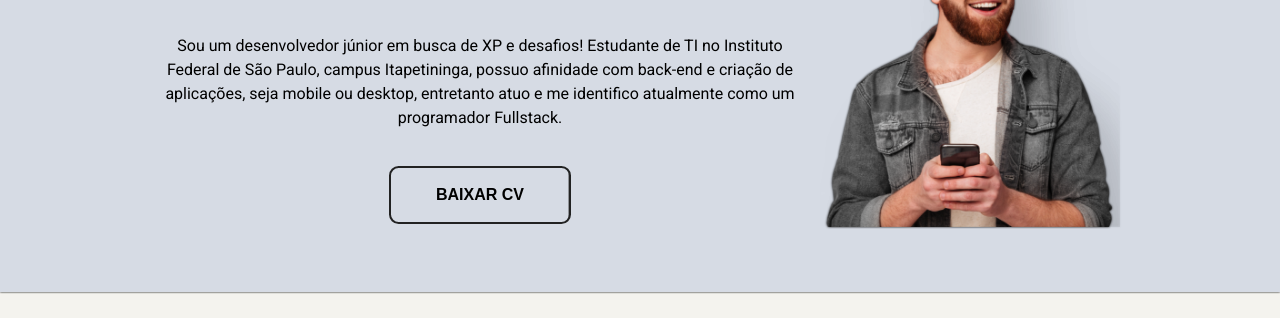
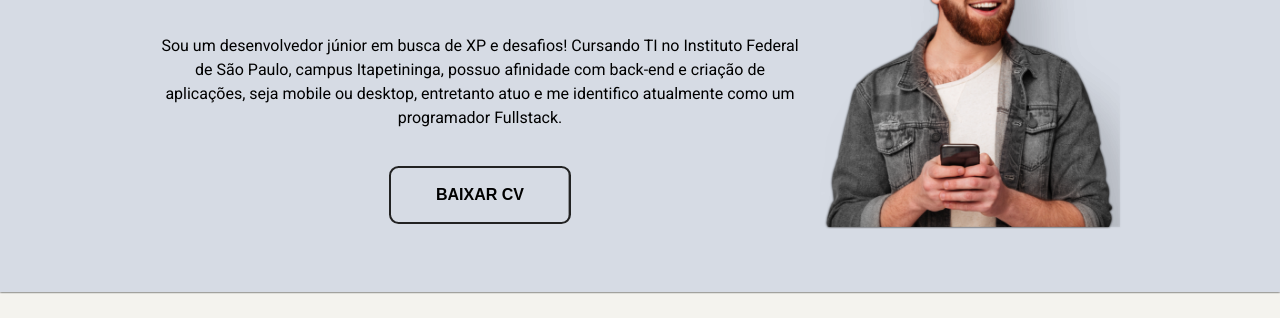
Before and after one commit to andreaugusto-sourc/meuPortfolio, a plain HTML site: page index.html in a window 1280 px wide. Shown: the part 241-559 px from the top of the page. Drawn offline with nearby package versions, Linux system fonts and the light colour scheme.

Commit message:
Update index.html

```diff
--- a/index.html
+++ b/index.html
@@ -36,7 +36,7 @@
                     <div class="texto">
                         <article>Desenvolvedor Fullstack Jr</article>
                         <h1>Olá, sou o André!</h1>
-                        <p>Sou um desenvolvedor júnior em busca de XP e desafios! Estudante de TI no Instituto Federal de São Paulo, campus Itapetininga, possuo afinidade com back-end e criação de aplicações, seja mobile ou desktop, entretanto atuo e me identifico atualmente como um programador Fullstack. </p>
+                        <p>Sou um desenvolvedor júnior em busca de XP e desafios! Cursando TI no Instituto Federal de São Paulo, campus Itapetininga, possuo afinidade com back-end e criação de aplicações, seja mobile ou desktop, entretanto atuo e me identifico atualmente como um programador Fullstack. </p>
                         <a href="curriculum.docx" download>Baixar CV</a>
                     </div>
 
```
